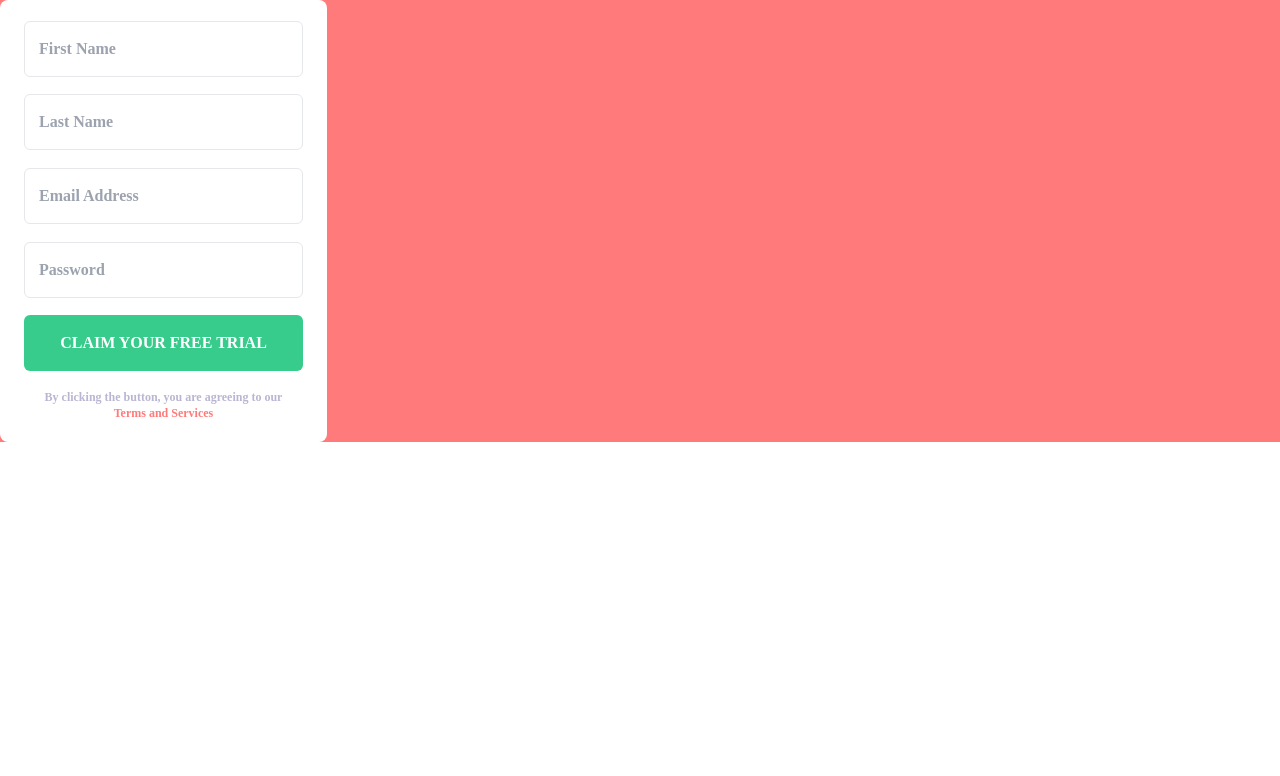
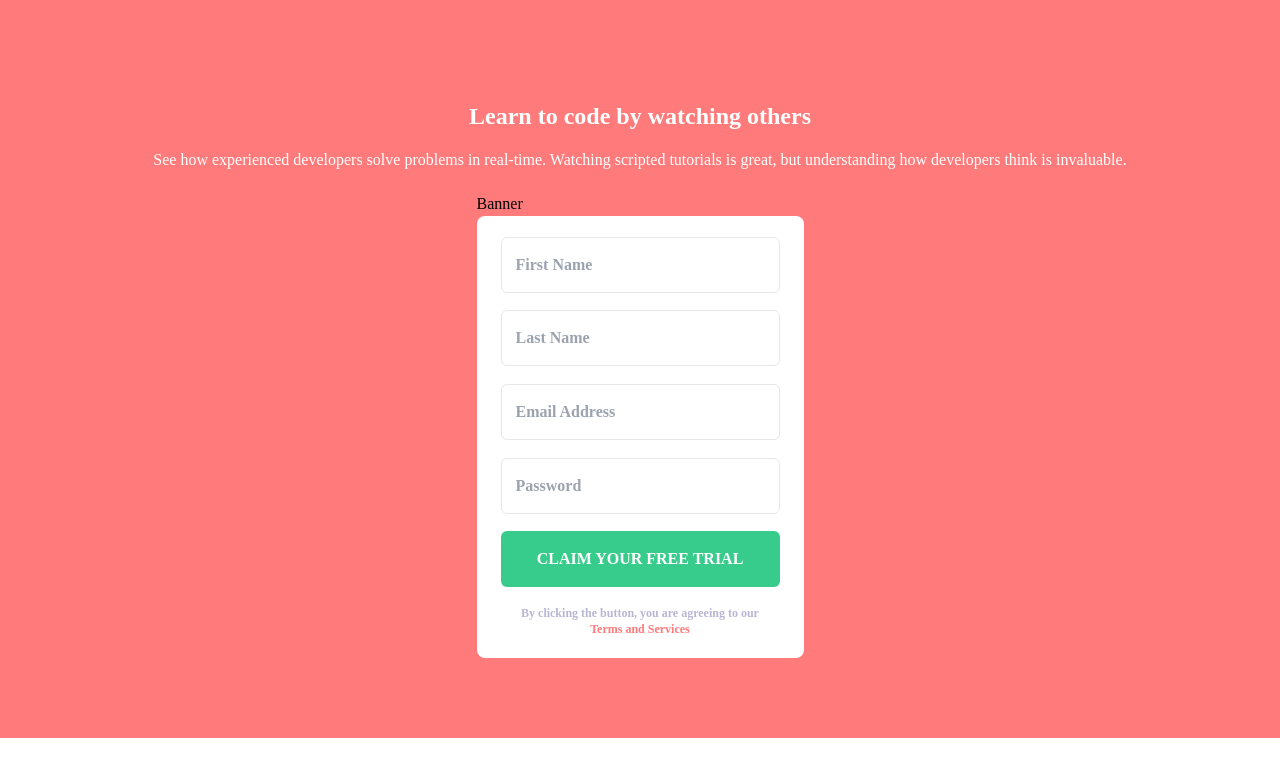
Before and after one commit to AliceMenzie/fm-sign-up-form, a React (Create React App) app: page / in a window 1280 px wide. Shown: the top 776 px of the page. Built offline with nearby package versions, Linux system fonts and the light colour scheme.

Commit message:
Feature: add styles to app and header

```diff
--- a/src/App.tsx
+++ b/src/App.tsx
@@ -1,11 +1,27 @@
 import React from "react";
+import Banner from "./components/Banner";
 
 import Form from "./components/Form";
 
 function App() {
   return (
-    <div className="bg-red">
+    <div className="font-poppins bg-red flex flex-col items-center justify-center h-full py-20">
+      <header className="text-center text-white py-5">
+        <h1 className="text-2xl font-bold mx-10 mb-4">
+          Learn to code by watching others
+        </h1>
+        <p>
+          See how experienced developers solve problems in real-time. Watching
+          scripted tutorials is great, but understanding how developers think is
+          invaluable.
+        </p>
+      </header>
       <main className="">
+        <Banner>
+          <p>
+            <span>Try it free 7 days</span> then $20/mo. thereafter
+          </p>
+        </Banner>
         <Form />
       </main>
     </div>
```
